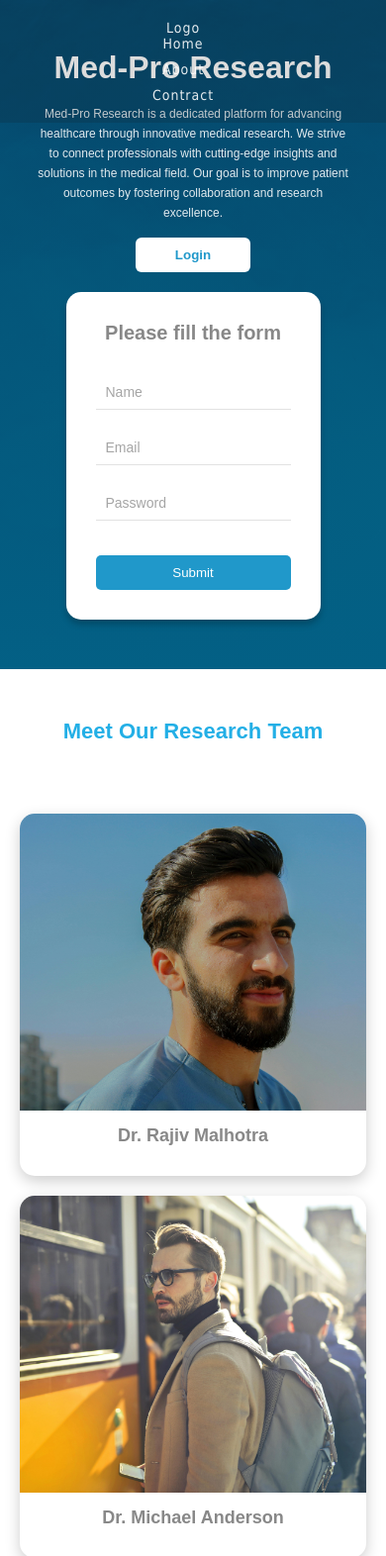
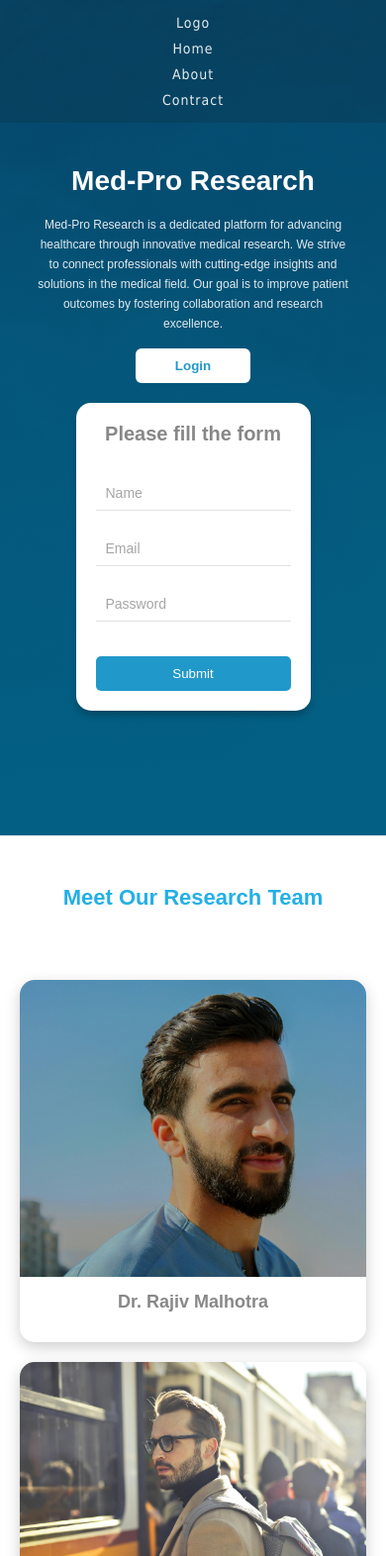
Before and after one commit to Shamilsharaf/Sampleproject, a plain HTML site: page index.html in a window 390 px wide. Shown: the top 1572 px of the page at 99% size. Drawn offline with Linux system fonts and the light colour scheme.

Commit message:
mobile responsiveness

```diff
--- a/style.css
+++ b/style.css
@@ -12,7 +12,7 @@ body {
 header {
     width: 100%;
     background-color: rgba(23, 23, 23, 0.15);
-    padding: 20px;
+    padding: 15px 20px;
     position: fixed;
     top: 0;
     left: 0;
@@ -24,13 +24,13 @@ header .container {
     justify-content: space-between;
     align-items: center;
     max-width: 1180px;
-    margin: auto;
+    margin: 0 auto;
     flex-wrap: wrap;
+    gap: 10px;
 }
 
 header a {
     text-decoration: none;
-    margin-right: 20px;
     font-size: 14px;
     letter-spacing: 1px;
     color: rgba(255, 255, 255, 0.9);
@@ -45,8 +45,8 @@ nav {
 /* Banner Section */
 .banner-container {
     width: 100%;
-    height: 100vh;
-    background: linear-gradient(rgba(6,72,105,0.849), rgb(3, 96, 133)), url("./Background-image.jpg");
+    min-height: 100vh;
+    background: linear-gradient(rgba(6, 72, 105, 0.849), rgb(3, 96, 133)), url("./Background-image.jpg");
     background-size: cover;
     background-repeat: no-repeat;
     background-attachment: fixed;
@@ -102,12 +102,12 @@ nav {
     background-color: white;
     border-radius: 15px;
     padding: 40px;
-    box-shadow: 0 5px 6px rgba(0,0,0,0.219);
+    box-shadow: 0 5px 6px rgba(0, 0, 0, 0.219);
 }
 
 .right-section h4 {
     font-size: 20px;
-    color: rgb(136,136,136);
+    color: rgb(136, 136, 136);
     text-align: center;
     margin-bottom: 30px;
 }
@@ -137,8 +137,8 @@ nav {
     border-bottom: 1px solid #c9c9c98a;
 }
 
-.input-group input:focus ~ label,
-.input-group input:valid ~ label {
+.input-group input:focus~label,
+.input-group input:valid~label {
     top: -10px;
     font-size: 12px;
     color: var(--primary-color);
@@ -186,9 +186,10 @@ h2 {
 }
 
 .card-container {
-    width: 300px;
+    width: 100%;
+    max-width: 300px;
     border-radius: 15px;
-    box-shadow: 0 5px 15px rgba(0,0,0,0.2);
+    box-shadow: 0 5px 15px rgba(0, 0, 0, 0.2);
     overflow: hidden;
     text-align: center;
     background: white;
@@ -254,13 +255,12 @@ footer span {
     }
 
     .section-two {
-        flex-wrap: wrap;
         gap: 20px;
         padding: 20px;
     }
 
     .card-container {
-        width: 90%;
+        max-width: 45%;
     }
 }
 
@@ -272,14 +272,16 @@ footer span {
     }
 
     nav {
-        display: flex;
         flex-direction: column;
         gap: 10px;
     }
 
     .banner-container {
-        height: auto;
-        padding: 50px 20px;
+        padding: 80px 20px 40px;
+    }
+
+    .left-section h1 {
+        font-size: 28px;
     }
 
     .left-section p {
@@ -292,23 +294,15 @@ footer span {
     }
 
     .right-section {
-        padding: 30px;
-    }
-
-    .input-group {
-        width: 100%;
-    }
-
-    .submit-button {
-        width: 100%;
+        padding: 20px;
     }
 
     .section-two {
         flex-direction: column;
-        text-align: center;
+        align-items: center;
     }
 
     .card-container {
-        width: 100%;
+        max-width: 100%;
     }
 }
```
